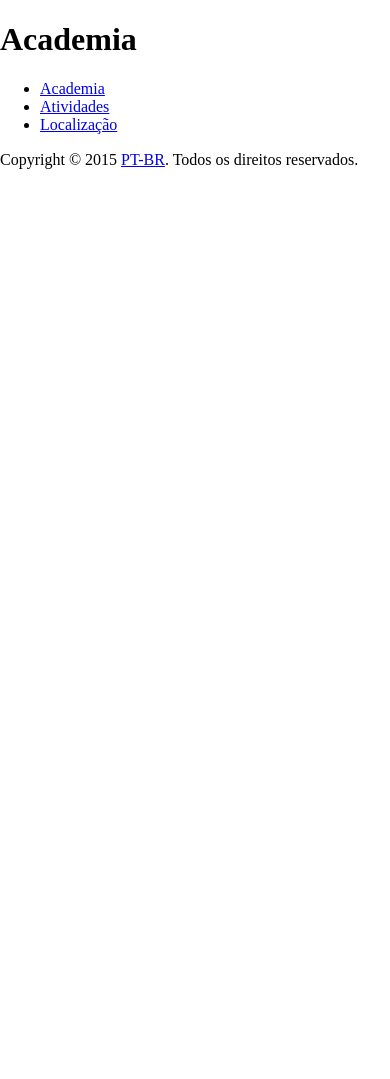
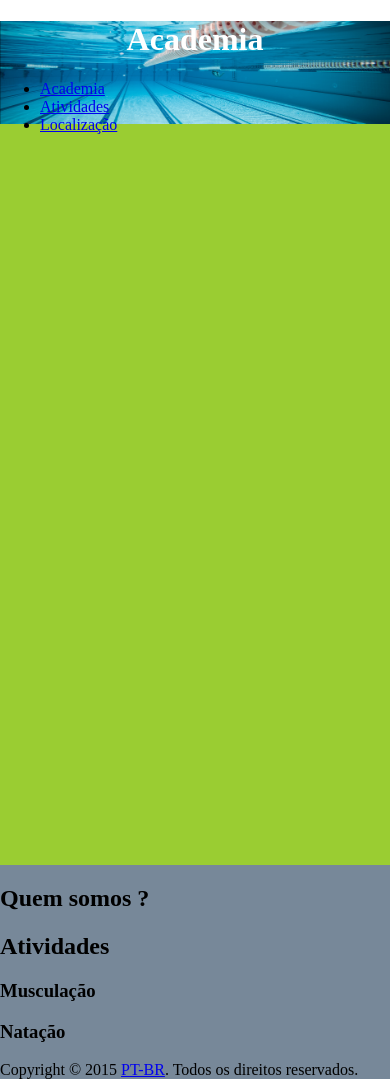
Before and after one commit to icedog48/IceLabs, a website: page academia/index.html in a window 390 px wide. Before the commit the page ends 844 px from the top, so only its background shows below. Drawn offline with nearby package versions, Linux system fonts and the light colour scheme; some packages are replaced by stand-ins of ours; a script that the page names is missing.

Commit message:
added meta tag viewport to scale the content on mobile devices and media queries to apply css according to screen size

```diff
--- /dev/null
+++ b/academia/css/browser-style.css
@@ -0,0 +1,3 @@
+#content{
+	background-color: deepskyblue;
+}
--- /dev/null
+++ b/academia/css/mobile-style.css
@@ -0,0 +1,27 @@
+body {
+    margin: 0px;
+}
+
+header {
+    background-image: url('../img/header_background.jpg');
+    background-clip: content-box;
+    background-origin: content-box;
+    background-size: contain;
+    background-repeat: no-repeat;
+}
+
+/*Titulo da pagina*/
+header h1 {
+    text-align: center;
+    color: white;
+}
+
+#content{
+	background-color: lightslategrey;
+}
+
+header{
+    width: 100%;
+    height: 100%;
+    background-color: yellowgreen;
+}
--- a/academia/index.html
+++ b/academia/index.html
@@ -1,9 +1,15 @@
 <html>
     <head>
         <title> Academia </title>
+        <meta name="viewport" content="width=device-width, height=device-height, initial-scale=1.0">
 
         <link rel="stylesheet" href="bower_components/normalize-css/normalize.css">
-        <link rel="stylesheet" href="css/style.css">
+
+
+        <link rel="stylesheet" href="css/browser-style.css" media="screen">
+        <link rel="stylesheet" href="css/mobile-style.css" media="screen and (max-device-width: 1080px)
+                                                                         and (max-device-height: 1920px)">
+
         <script type="text/javascript" src="bower_components/jquery/dist/jquery.js"></script>
         <script type="text/javascript" src="bower_components/jquery.scrollTo/jquery.scrollTo.js"></script>
     </head>
@@ -24,23 +30,25 @@
             </header>
 
             <main>
-                <article id="Academia">
+                <section id="Academia">
+                    <h2> Quem somos ? </h2>
+                </section>
 
-                </article>
+                <section id="Atividades">
+                    <h2> Atividades </h2>
 
-                <article id="Atividades">
                     <section id="Musculacao">
-
+                        <h3> Musculação </h3>
                     </section>
 
                     <section id="Natacao">
+                        <h3> Natação </h3>
+                    </section>
+                </section>
 
-                    </section>
-                </article>
+                <section id="Localização">
 
-                <article id="Localização">
-
-                </article>
+                </section>
             </main>
 
             <footer>
```
Also changed, not shown: academia/css/style.css (deleted), academia/img/header_background.jpg (added).
